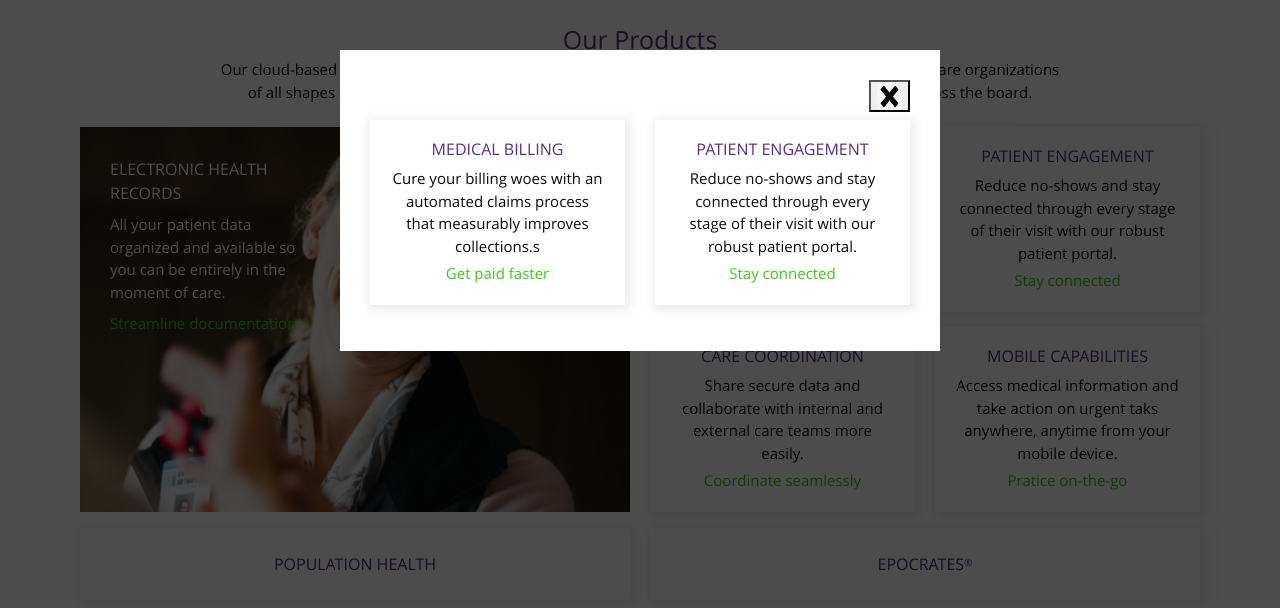
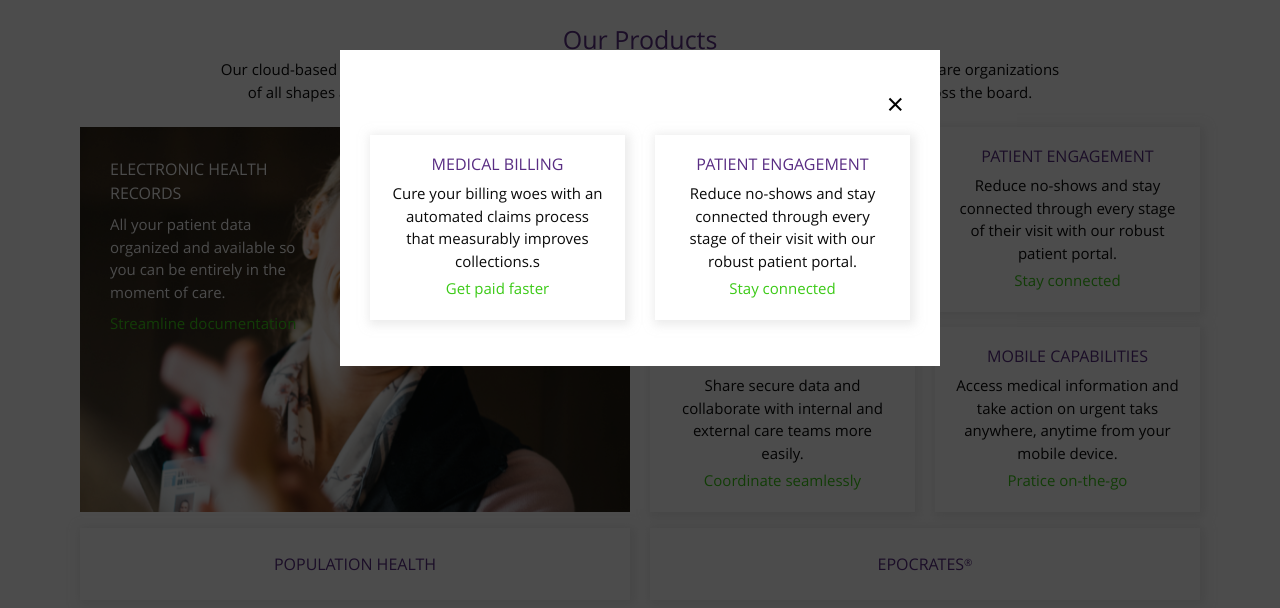
Before and after one commit to shaileshpatil-work/assignment, a React (Create React App) app: page / in a window 1280 px wide. Both pictures are taken after a click on the button "POPULATION HEALTH". Shown: the top 608 px of the page. Built offline with nearby package versions, Linux system fonts and the light colour scheme.

Commit message:
Close icon removed

```diff
--- a/src/components/Popup.js
+++ b/src/components/Popup.js
@@ -1,5 +1,4 @@
 import React from 'react';
-import Closeicon from '../close.png';
 import Card from './Card';
 
 const Popup = ({popup, cards}) => {
@@ -11,8 +10,8 @@ const Popup = ({popup, cards}) => {
         <div className='popup'>
             <div className='popup-content'>
                 <div className='text-right mb-2'>
-                    <button onClick={hidePopup}>
-                        <img src={Closeicon} alt='close icon' className='close-icon' />
+                    <button onClick={hidePopup} className='close-icon'>
+                        <span>&times;</span>
                     </button>
                 </div>
                 <div className='row'>
--- a/src/index.scss
+++ b/src/index.scss
@@ -163,6 +163,12 @@ span {
 }
 
 .close-icon {
-  height: 25px;
-  width: 25px;
+  background: transparent;
+  border: 0;
+  &:focus {
+    outline: 0;
+  }
+  span {
+    font-size: 30px;
+  }
 }
```
Also changed, not shown: public/close.png (deleted), src/close.png (deleted).
